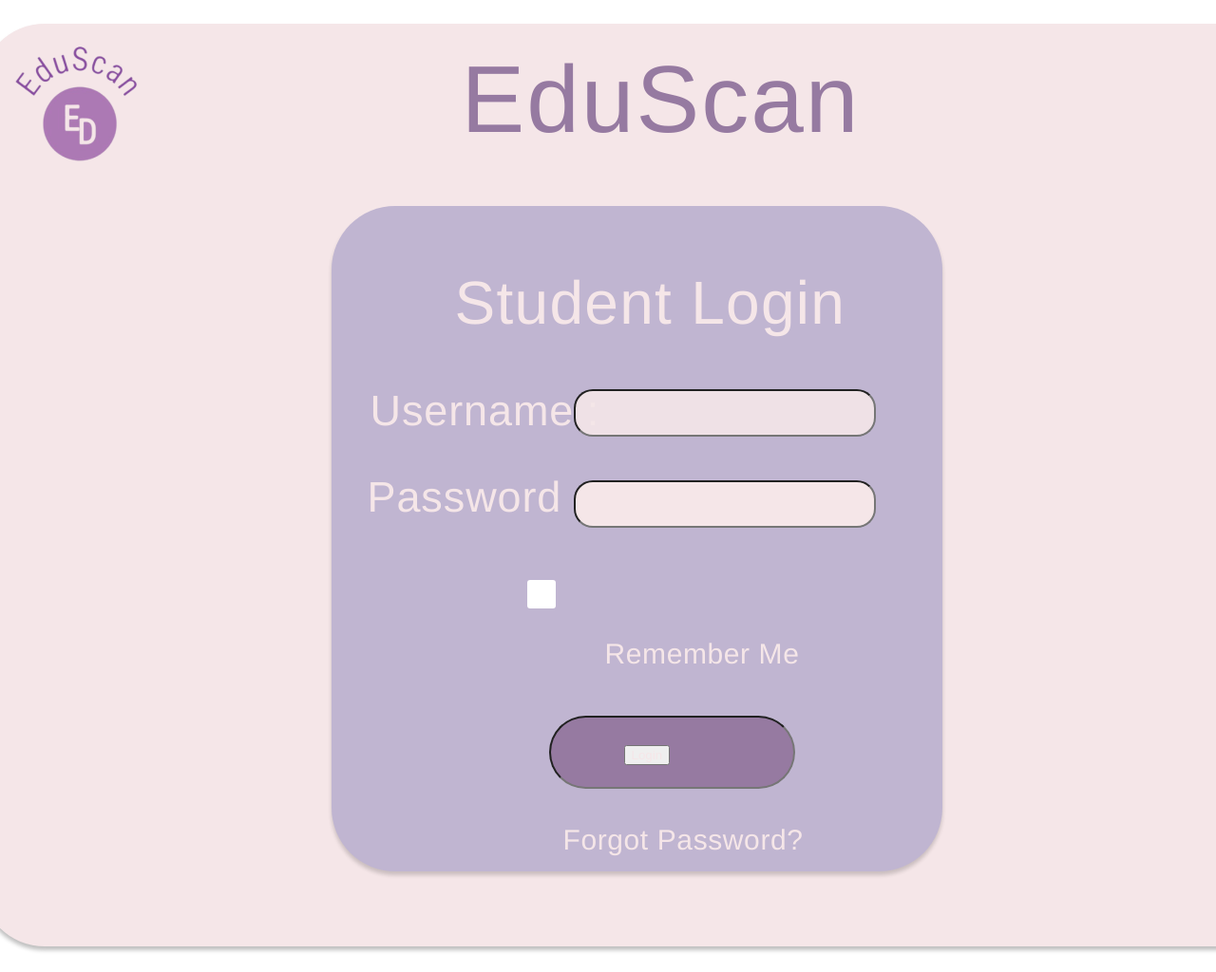
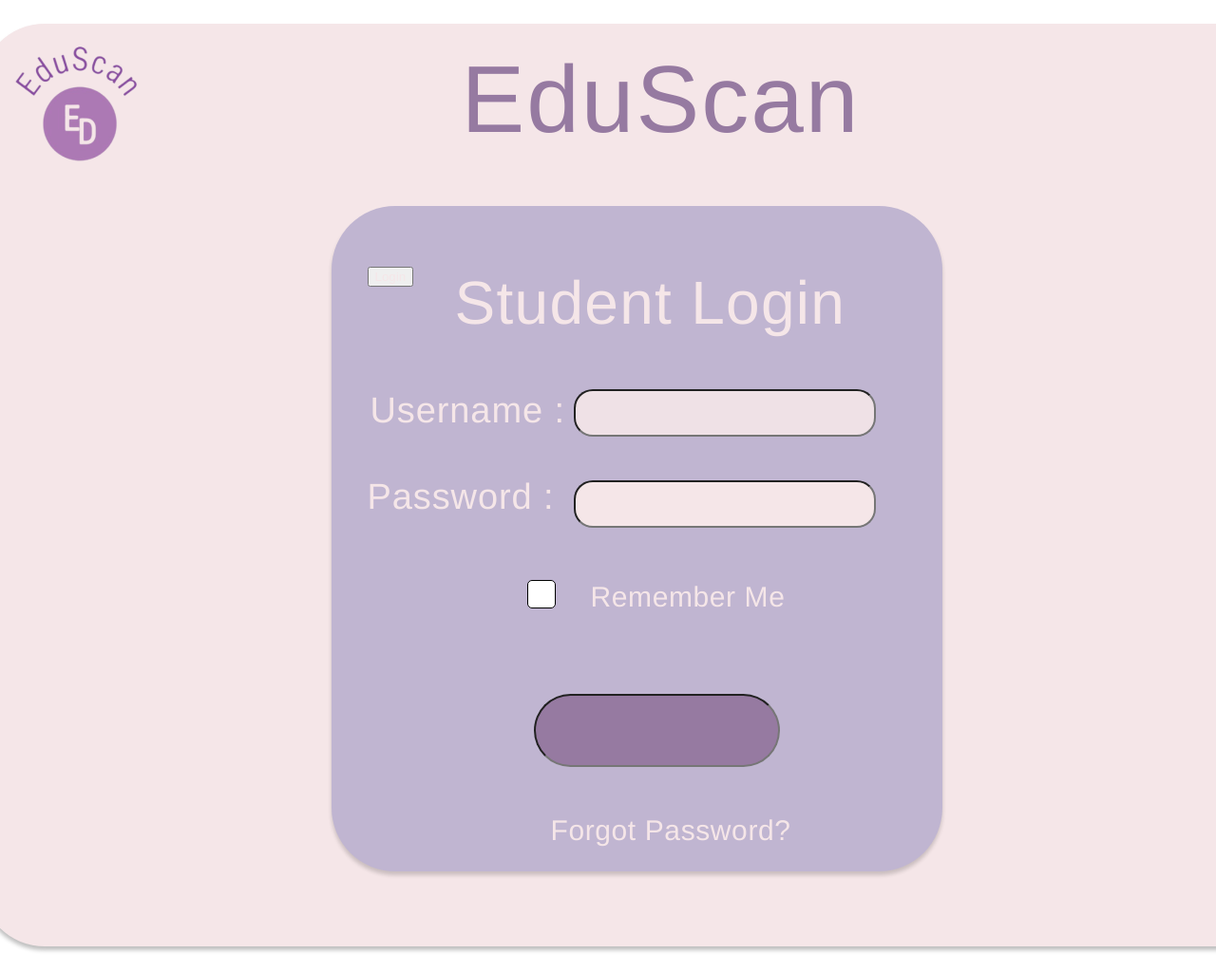
Before and after one commit to taniaban2712/EduScan, a Flask app: page /studentlogin.html in a window 1280 px wide. Shown: the whole page at 95% size. Run offline with Flask 3, Linux system fonts and the light colour scheme; some libraries are stand-ins or nearby versions.

Commit message:
Update studentlogin.css

```diff
--- a/static/css/studentlogin.css
+++ b/static/css/studentlogin.css
@@ -83,7 +83,8 @@
     top: 330px;
     left: 168px;
     background-color: #ffffff;
-    border-radius: 3px;
+    border-radius: 5px;
+    border: 1px solid #000000;
   }
 
   .student-login .text-wrapper-2 {
@@ -93,7 +94,7 @@
     font-family: "Average Sans-Regular", Helvetica;
     font-weight: 400;
     color: #f5e6e8;
-    font-size: 45px;
+    font-size: 38px;
     letter-spacing: 0.9px;
     line-height: 53.9px;
     white-space: nowrap;
@@ -119,7 +120,7 @@
     font-family: "Average Sans-Regular", Helvetica;
     font-weight: 400;
     color: #f5e6e8;
-    font-size: 45px;
+    font-size: 38px;
     letter-spacing: 0.9px;
     line-height: 53.9px;
     white-space: nowrap;
@@ -149,9 +150,9 @@
 
   .student-login .text-wrapper-5 {
     position: absolute;
-    top: 390px;
+    top: 330px;
     font-size: 20px;
-    left: 250px;
+    left: 235px;
     font-family: "Average Sans-Regular", Helvetica;
     font-weight: 400;
     color: #f5e6e8;
@@ -163,8 +164,8 @@
 
   .student-login .text-wrapper-6 {
     position: absolute;
-    top: 586px;
-    left: 206px;
+    top: 576px;
+    left: 193px;
     font-family: "Average Sans-Regular", Helvetica;
     font-weight: 400;
     color: #f5e6e8;
@@ -178,21 +179,9 @@
     position: absolute;
     width: 259px;
     height: 77px;
-    top: 473px;
-    left: 191px;
+    top: 450px;
+    left: 175px;
     background-color: #967aa1;
     border-radius: 96px;
+    font-size: 35px;
   }
-
-  .student-login .text-wrapper-7 {
-    position: absolute;
-    top: 482px;
-    left: 270px;
-    font-family: "Average Sans-Regular", Helvetica;
-    font-weight: 400;
-    color: #f5e6e8;
-    font-size: 40px;
-    letter-spacing: 0.8px;
-    line-height: 47.9px;
-    white-space: nowrap;
-  }
```
